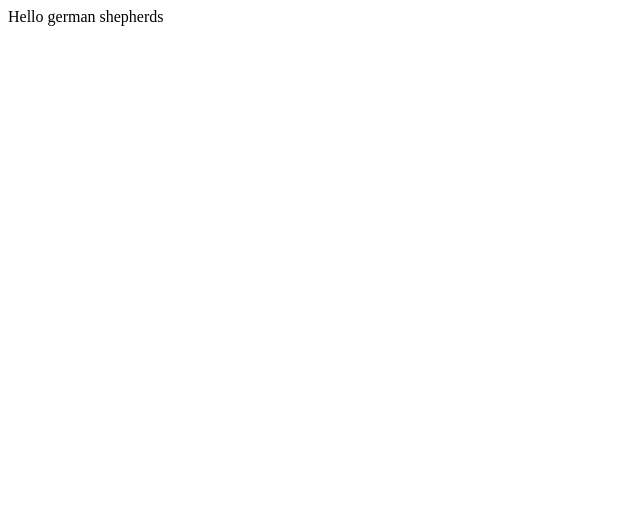
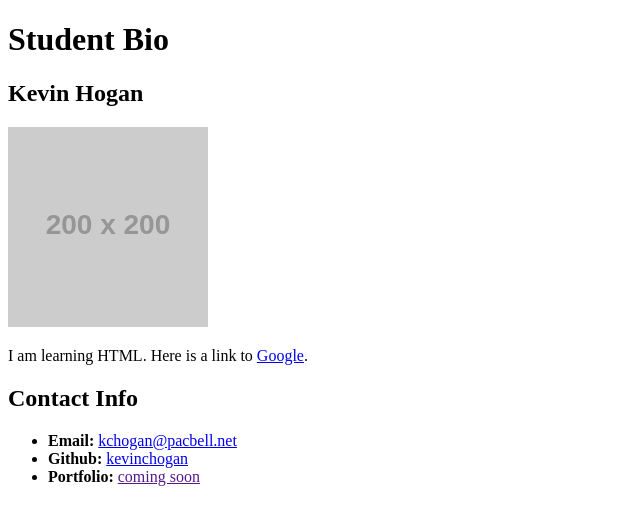
Before and after one commit to kevinchogan/first-day-repo, a plain HTML site: page index.html in a window 1280 px wide. Shown: the whole page, without its empty margins (0-640 px from the left). Drawn offline with Linux system fonts and the light colour scheme; placeholder pictures from the web are drawn by us.

Commit message:
Completed user story requirements for first day challenge

```diff
--- a/index.html
+++ b/index.html
@@ -1 +1,31 @@
-Hello german shepherds
+<!DOCTYPE html>
+<html lang="en">
+  <head>
+    <meta charset="UTF-8" />
+    <title>Student Bio</title>
+  </head>
+
+  <body>
+ <!-- Site Header -->
+    <header>
+        <h1>Student Bio</h1>
+    </header>
+
+ <!-- Section 1: Bio -->
+    <section>
+        <h2>Kevin Hogan</h2>
+        <!-- Image -->
+        <img src="https://via.placeholder.com/200" alt="Picture of Kevin Hogan" />
+        <p>I am learning HTML.  Here is a link to <a href="https://www.google.com/">Google</a>.</p>
+    </section>
+
+    <!-- Section 2: Contact Info -->
+    <section>
+        <h2>Contact Info</h2>
+        <ul>
+            <li><b>Email: </b><a href="mailto: kchogan@pacbell.net">kchogan@pacbell.net</a> </li>
+            <li><b>Github: </b><a href="https://github.com/kevinchogan">kevinchogan</a> </li>
+            <li><b>Portfolio: </b><a href="">coming soon</a></li>
+        </ul>
+    </section>
+  </body>
```
